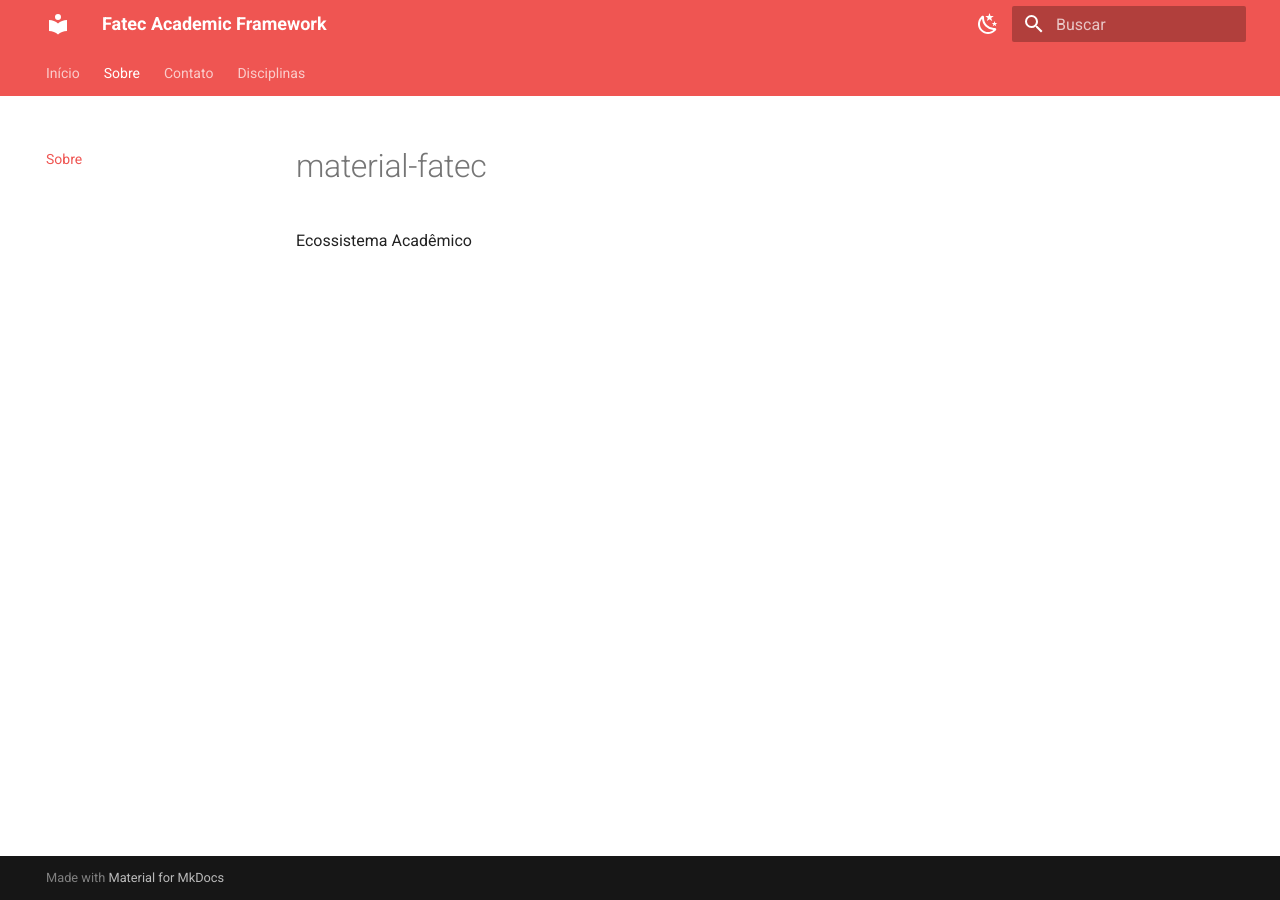
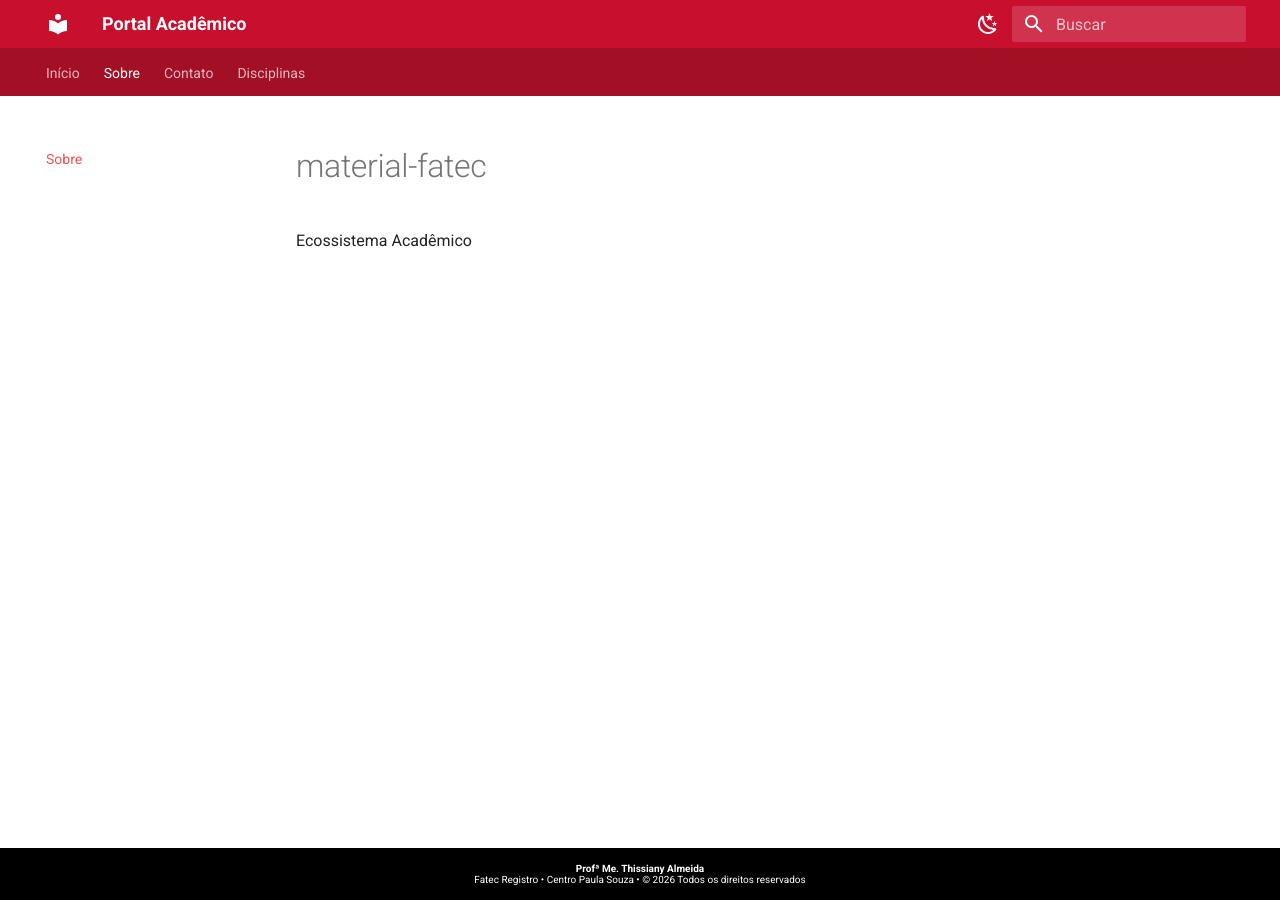
Before and after one commit to thissyalmeida/material-fatec, an MkDocs documentation site: the page built from docs/sobre.md, in a window 1280 px wide. Built offline with MkDocs 1.6.1 and Material for MkDocs 9.7.7, drawn with Linux system fonts in a browser that asks for light colours.

```diff
--- /dev/null
+++ b/docs/assets/stylesheets/extra.css
@@ -0,0 +1,60 @@
+/* ===========================================
+   Rodapé personalizado
+=========================================== */
+
+.custom-footer {
+    display: flex;
+    flex-direction: column;
+    align-items: center;
+    justify-content: center;
+    text-align: center;
+    padding: 15px;
+    background-color: black;
+    color: white;
+}
+
+.footer-author{
+    font-weight:600;
+}
+
+.md-header {
+    background-color: #C8102E !important;
+}
+
+.md-tabs {
+    background-color: #A30F25 !important;
+}
+
+.md-tabs__link:hover {
+    color: #FFFFFF;
+    opacity: 1;
+}
+
+.md-header__button:hover {
+    color: #FFFFFF;
+}
+
+.md-search__form {
+    background-color: rgba(255,255,255,.15);
+}
+
+.md-header__title {
+    color: white;
+    font-weight: 700;
+}
+
+.md-logo img {
+    height: 40px;
+}
+
+.md-header__button {
+    color: white;
+}
+
+.md-footer-meta {
+    background-color: #212121;
+}
+
+.md-footer {
+    background-color: #C8102E;
+}
--- a/mkdocs.yml
+++ b/mkdocs.yml
@@ -1,10 +1,12 @@
-site_name: Fatec Academic Framework
+site_name: Portal Acadêmico
 site_description: Portal Acadêmico da Profª Me. Thissiany Almeida
 site_author: Profª Me. Thissiany Almeida
 
 theme:
   name: material
   language: pt-BR
+
+  custom_dir: overrides
 
   palette:
 
@@ -39,6 +41,12 @@ theme:
 plugins:
   - search
 
+extra_css:
+  - assets/stylesheets/extra.css
+
+extra:
+  generator: false
+
 markdown_extensions:
 
   - admonition
@@ -55,6 +63,10 @@ markdown_extensions:
 
   - pymdownx.tabbed:
       alternate_style: true
+
+  - pymdownx.emoji:
+      emoji_index: !!python/name:material.extensions.emoji.twemoji
+      emoji_generator: !!python/name:material.extensions.emoji.to_svg
 
 nav:
 
--- /dev/null
+++ b/overrides/partials/footer.html
@@ -0,0 +1,11 @@
+<footer class="custom-footer">
+
+    <div class="footer-author">
+        Profª Me. Thissiany Almeida
+    </div>
+
+    <div class="footer-inst">
+        Fatec Registro • Centro Paula Souza • © 2026 Todos os direitos reservados
+    </div>
+
+</footer>
```
Also changed, not shown: docs/disciplinas/alp/config/cronograma.yml (added, +17 -0 lines), docs/disciplinas/alp/config/disciplina.yml (+5 -9 lines), docs/disciplinas/alp/config/plano-de-ensino.yml (added, +19 -0 lines), docs/disciplinas/alp/config/projetos.yml (added, +7 -0 lines), docs/disciplinas/alp/index.md (+33 -132 lines), docs/assets/images/banner.png (renamed from assets/images/banner.png), docs/assets/images/trilha-de-aprendizagem.png (added), 3 other files.
